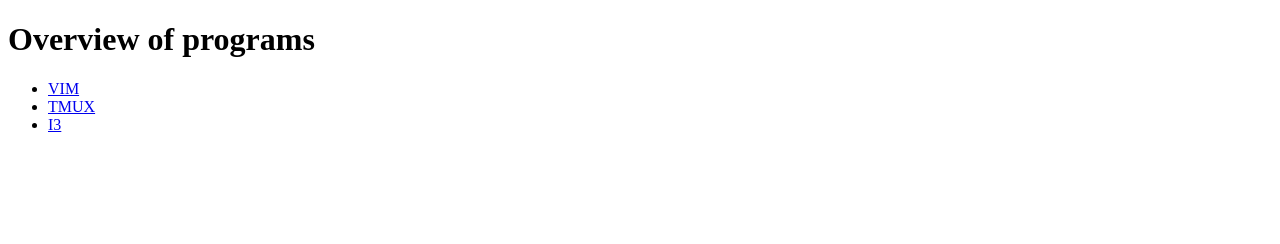
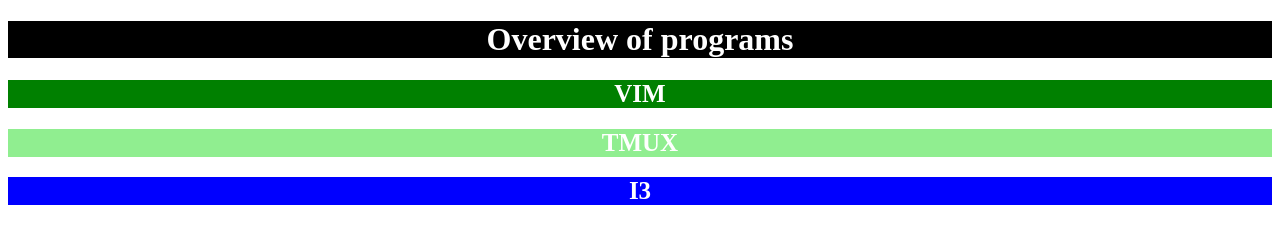
Before and after one commit to arnoxyz/myPrograms, a plain HTML site: page index.html in a window 1280 px wide. Drawn offline with Linux system fonts and the light colour scheme.

Commit message:
added css styles for i3,tmux,vim

```diff
--- /dev/null
+++ b/css/styles.css
@@ -0,0 +1,34 @@
+
+h1,
+h2,
+h3{
+	color: white;
+	background: black;
+	text-align: center;
+}
+h2{
+	font-size: 25px;
+}
+h3{
+	font-size: 15px;
+}
+a{
+	color: white;
+	text-decoration: none;
+}
+
+#vim{
+	background: green;
+}
+#tmux{
+	background: lightgreen;
+}
+#i3{
+	background: blue;
+}
+
+
+img{
+	height: auto;
+	width: 340px;
+}
--- a/index.html
+++ b/index.html
@@ -4,14 +4,13 @@
     <meta charset="UTF-8">
     <meta http-equiv="X-UA-Compatible" content="IE=edge">
     <meta name="viewport" content="width=device-width, initial-scale=1.0">
+    <link rel="stylesheet" href="./css/styles.css">
     <title>Programs</title>
 </head>
 <body>
     <h1>Overview of programs</h1>
-    <ul>
-        <li><a href="./programs/vim.html">VIM</a></li>
-        <li><a href="./programs/tmux.html">TMUX</a></li>
-        <li><a href="./programs/i3.html">I3</a></li>
-    </ul>
+	    <h2 id="vim"><a href="./programs/vim.html">VIM</a></h2>
+	    <h2 id="tmux"><a href="./programs/tmux.html">TMUX</a></h2>
+            <h2 id="i3"><a href="./programs/i3.html">I3</a></h2>
 </body>
 </html>
```
Also changed, not shown: programs/i3.html (+3 -2 lines), programs/tmux.html (+3 -2 lines), programs/vim.html (+3 -2 lines).
